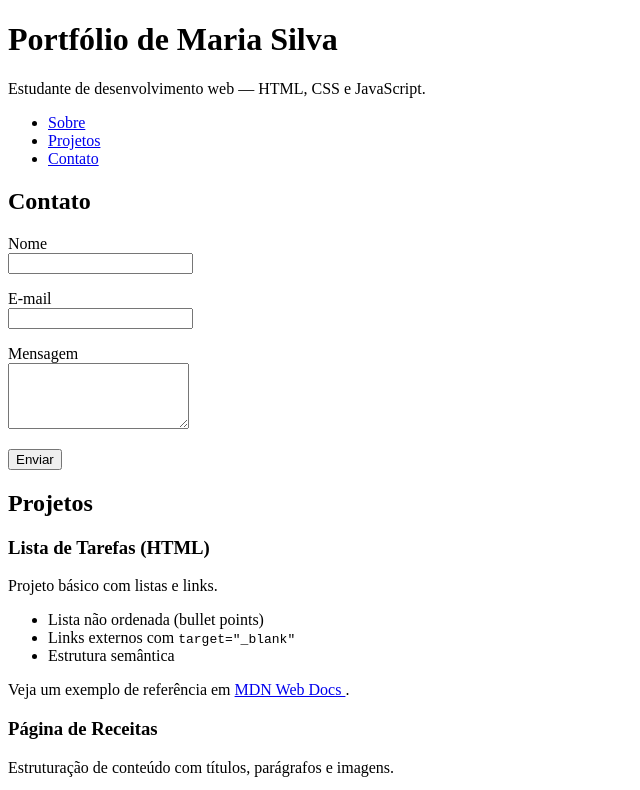
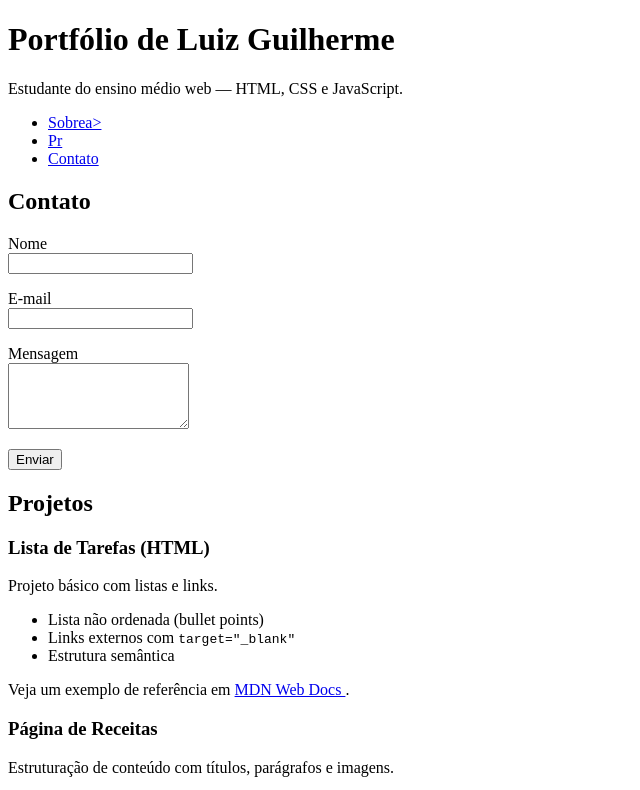
Before and after one commit to ribeiroalvesluiz-png/oi-mundo, a plain HTML site: page index.html in a window 1280 px wide. Shown: the top 790 px of the page, without its empty margins (0-640 px from the left). Drawn offline with Linux system fonts and the light colour scheme.

Commit message:
Update index.html

```diff
--- a/index.html
+++ b/index.html
@@ -3,17 +3,17 @@
 <head>
 <meta charset="utf-8">
 <meta name="viewport" content="width=device-width, initial-scale=1">
-<title>Portfólio de Maria Silva</title>
+<title>Portfólio de Luiz Guilerme</title>
 <meta name="description" content="Portfólio simples feito em HTML puro.">
 </head>
 <body>
 <header>
-<h1>Portfólio de Maria Silva</h1>
-<p>Estudante de desenvolvimento web — HTML, CSS e JavaScript.</p>
+<h1>Portfólio de Luiz Guilherme</h1>
+<p>Estudante do ensino  médio web — HTML, CSS e JavaScript.</p>
 <nav aria-label="Navegação principal">
 <ul>
-<li><a href="#sobre">Sobre</a></li>
-<li><a href="#projetos">Projetos</a></li>
+<li><a href="#sobre">Sobrea></li>
+<li><a href="#projetos">Pr</ojetos</a></li>
 <li><a href="#contato">Contato</a></li>
 </ul>
 </nav>
```
